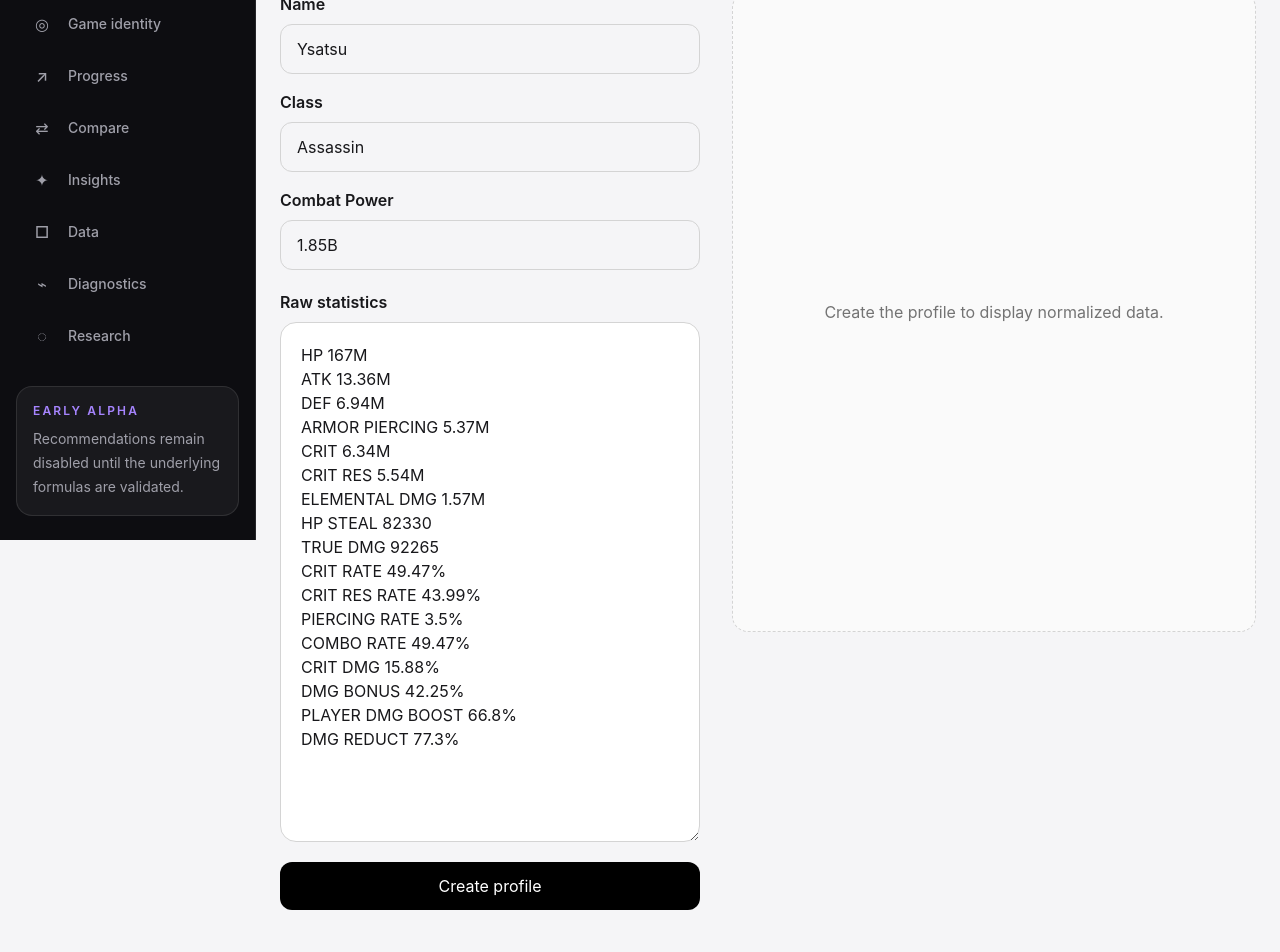
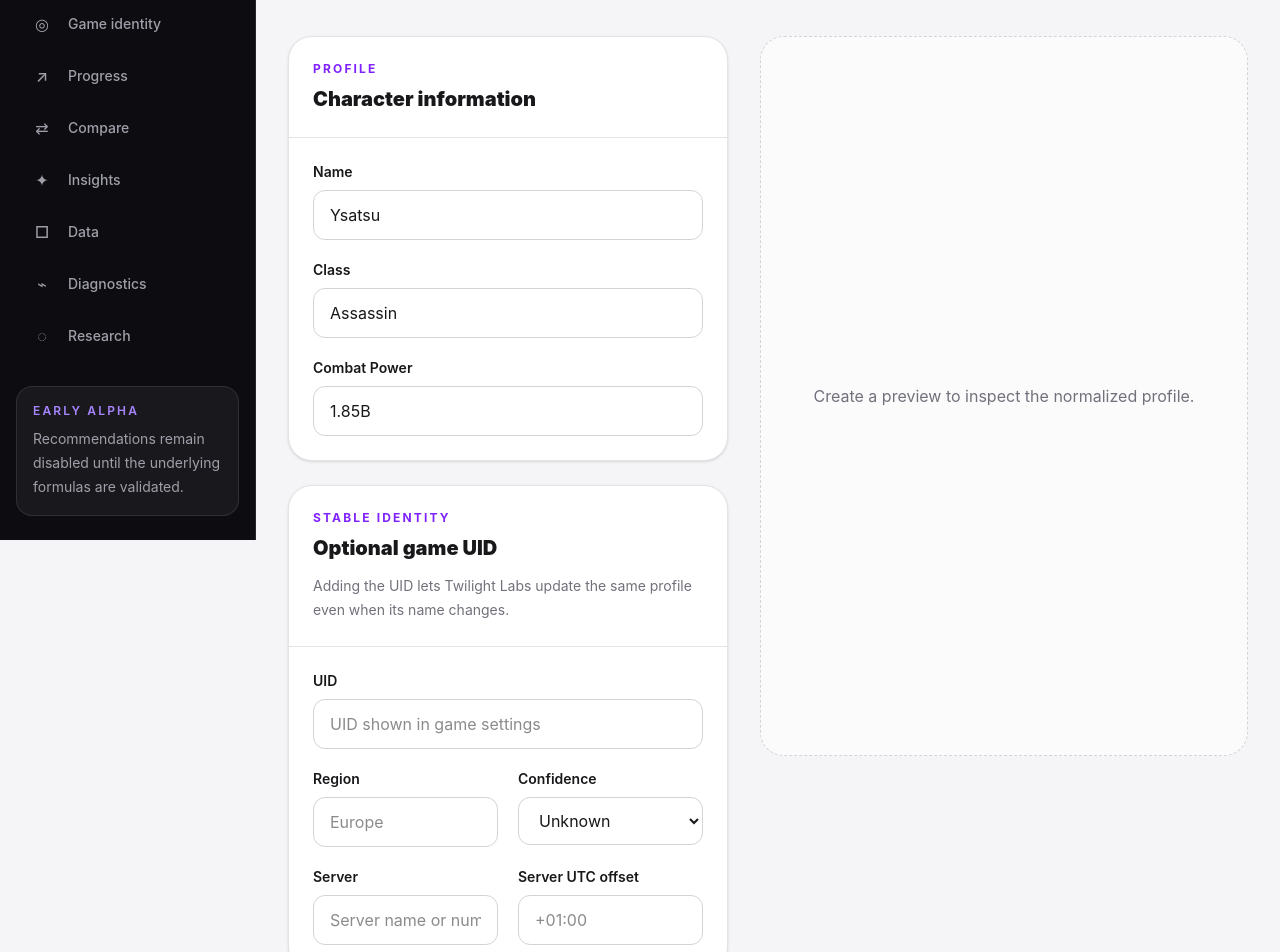
Before and after one commit to adrienmerignac/twilight-labs, a Next.js app in the folder apps/web/: page /import in a window 1280 px wide. Shown: the part 260-1212 px from the top of the page. Built offline with nearby package versions, Linux system fonts and the light colour scheme.

Commit message:
feat(import): update profiles through game UID

```diff
--- a/apps/web/app/import/page.tsx
+++ b/apps/web/app/import/page.tsx
@@ -1,11 +1,25 @@
 "use client";
 
+import {
+  IdentityConfidence,
+  type Character,
+} from "@twilight-labs/domain";
 import {
   createTwilightCharacter,
   type CreateTwilightCharacterInput,
 } from "@twilight-labs/game-twilight";
-import { useState } from "react";
-import { saveCharacter } from "../../lib/character-storage";
+import { Badge } from "@repo/ui/badge";
+import { Button } from "@repo/ui/button";
+import { Card, CardContent, CardHeader } from "@repo/ui/card";
+import { Metric } from "@repo/ui/metric";
+import { PageHeader } from "@repo/ui/page-header";
+import Link from "next/link";
+import { useMemo, useState } from "react";
+
+import {
+  loadCharacters,
+  saveCharacter,
+} from "../../lib/character-storage";
 
 type CharacterResult = ReturnType<typeof createTwilightCharacter>;
 
@@ -27,30 +41,71 @@ DMG BONUS 42.25%
 PLAYER DMG BOOST 66.8%
 DMG REDUCT 77.3%`;
 
+const INITIAL_FORM: CreateTwilightCharacterInput = {
+  name: "Ysatsu",
+  gameClass: "Assassin",
+  cp: "1.85B",
+  rawStats: DEFAULT_STATS,
+  uid: "",
+  server: "",
+  region: "",
+  regionConfidence: IdentityConfidence.Unknown,
+  serverUtcOffset: "",
+};
+
 const formatValue = (
   value: number,
   unit: "flat" | "percent" = "flat",
 ) => {
-  const formatted = value.toLocaleString("fr-FR", {
+  const formatted = value.toLocaleString("en-US", {
     maximumFractionDigits: 2,
   });
 
-  return unit === "percent" ? `${formatted} %` : formatted;
+  return unit === "percent" ? `${formatted}%` : formatted;
+};
+
+const findExistingProfile = (
+  character: CharacterResult,
+): Character | undefined => {
+  const characters = loadCharacters();
+
+  if (character.gameIdentity?.uid) {
+    return characters.find(
+      (candidate) =>
+        candidate.gameIdentity?.uid === character.gameIdentity?.uid,
+    );
+  }
+
+  return characters.find(
+    (candidate) => candidate.id === character.id,
+  );
 };
 
 export default function ImportPage() {
-  const [form, setForm] = useState<CreateTwilightCharacterInput>({
-    name: "Ysatsu",
-    gameClass: "Assassin",
-    cp: "1.85B",
-    rawStats: DEFAULT_STATS,
-  });
-
+  const [form, setForm] =
+    useState<CreateTwilightCharacterInput>(INITIAL_FORM);
   const [character, setCharacter] =
     useState<CharacterResult | null>(null);
+  const [existingProfile, setExistingProfile] =
+    useState<Character | null>(null);
+  const [saved, setSaved] = useState(false);
+  const [error, setError] = useState<string | null>(null);
 
-  const [error, setError] = useState<string | null>(null);
-  const [saved, setSaved] = useState(false);
+  const recognizedCount = character?.stats.length ?? 0;
+
+  const identitySummary = useMemo(() => {
+    if (!character?.gameIdentity) {
+      return "No UID attached";
+    }
+
+    const parts = [
+      character.gameIdentity.uid,
+      character.gameIdentity.region,
+      character.gameIdentity.server,
+    ].filter(Boolean);
+
+    return parts.join(" · ");
+  }, [character]);
 
   const updateField = (
     field: keyof CreateTwilightCharacterInput,
@@ -62,16 +117,18 @@ export default function ImportPage() {
     }));
   };
 
-  const handleImport = () => {
+  const handleCreate = () => {
     try {
       const nextCharacter = createTwilightCharacter(form);
 
       setCharacter(nextCharacter);
+      setExistingProfile(findExistingProfile(nextCharacter) ?? null);
+      setSaved(false);
       setError(null);
-      setSaved(false);
     } catch (caughtError) {
       setCharacter(null);
-
+      setExistingProfile(null);
+      setSaved(false);
       setError(
         caughtError instanceof Error
           ? caughtError.message
@@ -80,170 +137,275 @@ export default function ImportPage() {
     }
   };
 
+  const handleSave = () => {
+    if (!character) {
+      return;
+    }
+
+    saveCharacter(character);
+    setSaved(true);
+    setExistingProfile(character);
+  };
+
   return (
-    <main className="mx-auto flex min-h-screen w-full max-w-7xl flex-col gap-8 px-6 py-12">
-      <header>
-        <p className="text-sm font-semibold uppercase tracking-[0.2em] text-violet-600">
-          Twilight Labs
+    <main className="mx-auto min-h-screen w-full max-w-7xl px-5 py-10 lg:px-8 lg:py-14">
+      <PageHeader
+        eyebrow="Character ingestion"
+        title="Import a character"
+        description="Create or update a normalized profile. A matching UID automatically targets the existing character history."
+        actions={
+          <Link
+            href="/identity"
+            className="rounded-xl border border-zinc-300 bg-white px-5 py-3 text-sm font-semibold transition hover:bg-zinc-100"
+          >
+            Manage identities
+          </Link>
+        }
+      />
+
+      <section className="mt-10 grid gap-8 xl:grid-cols-[440px_1fr]">
+        <div className="flex flex-col gap-6">
+          <Card>
+            <CardHeader>
+              <p className="text-xs font-bold uppercase tracking-[0.18em] text-violet-600">
+                Profile
               </p>
+              <h2 className="mt-2 text-xl font-black">
+                Character information
+              </h2>
+            </CardHeader>
 
-        <h1 className="mt-3 text-4xl font-bold tracking-tight">
-          Import a character
-        </h1>
-
-        <p className="mt-3 max-w-2xl text-neutral-600">
-          Turn information displayed in Ragnarok: Twilight Global into a normalized, usable profile.
-        </p>
-      </header>
-
-      <section className="grid gap-8 xl:grid-cols-[420px_1fr]">
-        <div className="flex flex-col gap-5">
-          <div className="grid gap-4 sm:grid-cols-2 xl:grid-cols-1">
+            <CardContent className="grid gap-5 sm:grid-cols-2 xl:grid-cols-1">
               <label className="flex flex-col gap-2">
-              <span className="font-semibold">Name</span>
-
+                <span className="text-sm font-semibold">Name</span>
                 <input
                   value={form.name}
                   onChange={(event) =>
                     updateField("name", event.target.value)
                   }
-                className="rounded-xl border border-neutral-300 px-4 py-3 outline-none focus:border-violet-500 focus:ring-4 focus:ring-violet-100"
+                  className="rounded-xl border border-zinc-300 px-4 py-3 outline-none focus:border-violet-500 focus:ring-4 focus:ring-violet-100"
                 />
               </label>
 
               <label className="flex flex-col gap-2">
-              <span className="font-semibold">Class</span>
-
+                <span className="text-sm font-semibold">Class</span>
                 <input
                   value={form.gameClass}
                   onChange={(event) =>
                     updateField("gameClass", event.target.value)
                   }
-                className="rounded-xl border border-neutral-300 px-4 py-3 outline-none focus:border-violet-500 focus:ring-4 focus:ring-violet-100"
+                  className="rounded-xl border border-zinc-300 px-4 py-3 outline-none focus:border-violet-500 focus:ring-4 focus:ring-violet-100"
                 />
               </label>
 
               <label className="flex flex-col gap-2">
-              <span className="font-semibold">Combat Power</span>
-
+                <span className="text-sm font-semibold">
+                  Combat Power
+                </span>
                 <input
                   value={form.cp}
                   onChange={(event) =>
                     updateField("cp", event.target.value)
                   }
                   placeholder="1.85B"
-                className="rounded-xl border border-neutral-300 px-4 py-3 font-mono outline-none focus:border-violet-500 focus:ring-4 focus:ring-violet-100"
+                  className="rounded-xl border border-zinc-300 px-4 py-3 font-mono outline-none focus:border-violet-500 focus:ring-4 focus:ring-violet-100"
                 />
               </label>
-          </div>
+            </CardContent>
+          </Card>
+
+          <Card>
+            <CardHeader>
+              <p className="text-xs font-bold uppercase tracking-[0.18em] text-violet-600">
+                Stable identity
+              </p>
+              <h2 className="mt-2 text-xl font-black">
+                Optional game UID
+              </h2>
+              <p className="mt-3 text-sm leading-6 text-zinc-500">
+                Adding the UID lets Twilight Labs update the same profile even
+                when its name changes.
+              </p>
+            </CardHeader>
+
+            <CardContent className="grid gap-5 sm:grid-cols-2">
+              <label className="flex flex-col gap-2 sm:col-span-2">
+                <span className="text-sm font-semibold">UID</span>
+                <input
+                  value={form.uid ?? ""}
+                  onChange={(event) =>
+                    updateField("uid", event.target.value)
+                  }
+                  placeholder="UID shown in game settings"
+                  className="rounded-xl border border-zinc-300 px-4 py-3 font-mono outline-none focus:border-violet-500 focus:ring-4 focus:ring-violet-100"
+                />
+              </label>
+
+              <label className="flex flex-col gap-2">
+                <span className="text-sm font-semibold">Region</span>
+                <input
+                  value={form.region ?? ""}
+                  onChange={(event) =>
+                    updateField("region", event.target.value)
+                  }
+                  placeholder="Europe"
+                  className="rounded-xl border border-zinc-300 px-4 py-3 outline-none focus:border-violet-500 focus:ring-4 focus:ring-violet-100"
+                />
+              </label>
+
+              <label className="flex flex-col gap-2">
+                <span className="text-sm font-semibold">
+                  Confidence
+                </span>
+                <select
+                  value={
+                    form.regionConfidence ??
+                    IdentityConfidence.Unknown
+                  }
+                  onChange={(event) =>
+                    updateField(
+                      "regionConfidence",
+                      event.target.value,
+                    )
+                  }
+                  className="rounded-xl border border-zinc-300 bg-white px-4 py-3"
+                >
+                  <option value={IdentityConfidence.Unknown}>
+                    Unknown
+                  </option>
+                  <option value={IdentityConfidence.Inferred}>
+                    Inferred
+                  </option>
+                  <option value={IdentityConfidence.Verified}>
+                    Verified
+                  </option>
+                </select>
+              </label>
+
+              <label className="flex flex-col gap-2">
+                <span className="text-sm font-semibold">Server</span>
+                <input
+                  value={form.server ?? ""}
+                  onChange={(event) =>
+                    updateField("server", event.target.value)
+                  }
+                  placeholder="Server name or number"
+                  className="rounded-xl border border-zinc-300 px-4 py-3 outline-none focus:border-violet-500 focus:ring-4 focus:ring-violet-100"
+                />
+              </label>
+
+              <label className="flex flex-col gap-2">
+                <span className="text-sm font-semibold">
+                  Server UTC offset
+                </span>
+                <input
+                  value={form.serverUtcOffset ?? ""}
+                  onChange={(event) =>
+                    updateField(
+                      "serverUtcOffset",
+                      event.target.value,
+                    )
+                  }
+                  placeholder="+01:00"
+                  className="rounded-xl border border-zinc-300 px-4 py-3 font-mono outline-none focus:border-violet-500 focus:ring-4 focus:ring-violet-100"
+                />
+              </label>
+            </CardContent>
+          </Card>
 
           <label className="flex flex-col gap-2">
             <span className="font-semibold">Raw statistics</span>
-
             <textarea
               value={form.rawStats}
               onChange={(event) =>
                 updateField("rawStats", event.target.value)
               }
-              className="min-h-[520px] resize-y rounded-2xl border border-neutral-300 bg-white p-5 font-mono text-sm leading-7 outline-none focus:border-violet-500 focus:ring-4 focus:ring-violet-100"
+              className="min-h-[520px] resize-y rounded-3xl border border-zinc-300 bg-white p-5 font-mono text-sm leading-7 outline-none focus:border-violet-500 focus:ring-4 focus:ring-violet-100"
               spellCheck={false}
             />
           </label>
 
-          <button
-            type="button"
-            onClick={handleImport}
-            className="rounded-xl bg-black px-6 py-3 font-semibold text-white transition hover:bg-neutral-800"
-          >
-            Create profile
-          </button>
-
-          {character && (
-            <button
-              type="button"
-              onClick={() => {
-                saveCharacter(character);
-                setSaved(true);
-              }}
-              className="rounded-xl border border-neutral-300 px-6 py-3 font-semibold transition hover:bg-neutral-100"
-            >
-              Save profile
-            </button>
-          )}
-
-          {saved && (
-            <p className="rounded-xl border border-emerald-200 bg-emerald-50 p-4 text-emerald-800">
-              Profile saved locally.
-            </p>
-          )}
+          <Button onClick={handleCreate}>Create preview</Button>
 
           {error && (
-            <p className="rounded-xl border border-red-200 bg-red-50 p-4 text-red-800">
-              {error}
-            </p>
+            <Badge variant="danger">{error}</Badge>
           )}
         </div>
 
         <div>
-          {!character && (
-            <div className="flex min-h-[640px] items-center justify-center rounded-2xl border border-dashed border-neutral-300 bg-neutral-50 p-8 text-center text-neutral-500">
-              Create the profile to display normalized data.
+          {!character ? (
+            <div className="flex min-h-[720px] items-center justify-center rounded-3xl border border-dashed border-zinc-300 bg-white/60 p-8 text-center text-zinc-500">
+              Create a preview to inspect the normalized profile.
             </div>
+          ) : (
+            <div className="flex flex-col gap-6">
+              {existingProfile && (
+                <Card className="border-amber-200 bg-amber-50">
+                  <CardContent>
+                    <div className="flex flex-wrap items-center justify-between gap-4">
+                      <div>
+                        <p className="font-bold text-amber-950">
+                          Existing profile detected
+                        </p>
+                        <p className="mt-2 text-sm leading-6 text-amber-800">
+                          Saving will update {existingProfile.name} and create
+                          a new history snapshot when values changed.
+                        </p>
+                      </div>
+                      <Badge variant="warning">Update mode</Badge>
+                    </div>
+                  </CardContent>
+                </Card>
               )}
 
-          {character && (
-            <div className="flex flex-col gap-6">
-              <section className="rounded-2xl border border-neutral-200 bg-white p-6">
-                <p className="text-sm font-semibold uppercase tracking-wider text-violet-600">
+              <section className="grid gap-4 sm:grid-cols-2 xl:grid-cols-4">
+                <Metric
+                  label="Character"
+                  value={character.name}
+                  detail={character.gameClass}
+                />
+                <Metric
+                  label="Combat Power"
+                  value={character.cp.toLocaleString("en-US")}
+                />
+                <Metric
+                  label="Recognized stats"
+                  value={String(recognizedCount)}
+                />
+                <Metric
+                  label="Game identity"
+                  value={character.gameIdentity ? "Linked" : "Missing"}
+                  detail={identitySummary}
+                />
+              </section>
+
+              <Card className="overflow-hidden">
+                <CardHeader className="flex flex-wrap items-center justify-between gap-4">
+                  <div>
+                    <p className="text-xs font-bold uppercase tracking-[0.18em] text-violet-600">
                       Normalized profile
                     </p>
-
-                <div className="mt-4 flex flex-wrap items-end justify-between gap-4">
-                  <div>
-                    <h2 className="text-3xl font-bold">
+                    <h2 className="mt-2 text-2xl font-black">
                       {character.name}
                     </h2>
-
-                    <p className="mt-1 text-neutral-600">
-                      {character.gameClass}
-                    </p>
                   </div>
 
-                  <div className="text-right">
-                    <p className="text-sm text-neutral-500">
-                      Combat Power
-                    </p>
-
-                    <strong className="font-mono text-2xl">
-                      {character.cp.toLocaleString("fr-FR")}
-                    </strong>
-                  </div>
-                </div>
-              </section>
-
-              <section className="overflow-hidden rounded-2xl border border-neutral-200 bg-white">
-                <header className="flex items-center justify-between border-b border-neutral-200 p-5">
-                  <h2 className="font-semibold">
-                    Recognized statistics
-                  </h2>
-
-                  <span className="rounded-full bg-violet-100 px-3 py-1 text-sm font-medium text-violet-700">
-                    {character.stats.length}
-                  </span>
-                </header>
+                  <Button onClick={handleSave}>
+                    {existingProfile ? "Save profile update" : "Save profile"}
+                  </Button>
+                </CardHeader>
 
                 <div className="grid sm:grid-cols-2">
                   {character.stats.map((stat, index) => (
                     <article
                       key={`${stat.id}-${index}`}
-                      className="flex items-center justify-between gap-4 border-b border-neutral-200 p-4 odd:sm:border-r"
+                      className="flex items-center justify-between gap-4 border-b border-zinc-200 p-5 odd:sm:border-r"
                     >
                       <div>
                         <p className="font-semibold">
                           {stat.label}
                         </p>
-
-                        <p className="font-mono text-xs text-neutral-500">
+                        <p className="mt-1 font-mono text-xs text-zinc-400">
                           {stat.id} · {stat.category}
                         </p>
                       </div>
@@ -254,14 +416,19 @@ export default function ImportPage() {
                     </article>
                   ))}
                 </div>
-              </section>
+              </Card>
 
-              <details className="rounded-2xl border border-neutral-200 bg-neutral-50">
-                <summary className="cursor-pointer p-4 font-semibold">
+              {saved && (
+                <Badge variant="success">
+                  Profile saved successfully.
+                </Badge>
+              )}
+
+              <details className="rounded-3xl border border-zinc-200 bg-white">
+                <summary className="cursor-pointer p-5 font-semibold">
                   Character JSON
                 </summary>
-
-                <pre className="overflow-x-auto border-t border-neutral-200 p-4 text-xs">
+                <pre className="overflow-x-auto border-t border-zinc-200 p-5 text-xs">
                   {JSON.stringify(character, null, 2)}
                 </pre>
               </details>
--- a/packages/game-twilight/src/create-character.ts
+++ b/packages/game-twilight/src/create-character.ts
@@ -1,7 +1,10 @@
 import {
+  IdentityConfidence,
   SourceType,
   type Character,
+  type GameIdentity,
 } from "@twilight-labs/domain";
+import { parseNumber } from "@twilight-labs/parser";
 
 import { parseTwilightStats } from "./parse-stats";
 
@@ -11,6 +14,11 @@ export interface CreateTwilightCharacterInput {
   gameClass: string;
   cp: string;
   rawStats: string;
+  uid?: string;
+  server?: string;
+  region?: string;
+  regionConfidence?: IdentityConfidence;
+  serverUtcOffset?: string;
 }
 
 const createCharacterId = (name: string): string =>
@@ -22,31 +30,24 @@ const createCharacterId = (name: string): string =>
     .replace(/[^a-z0-9]+/g, "-")
     .replace(/^-|-$/g, "");
 
-const parseCombatPower = (input: string): number => {
-  const normalized = input
-    .trim()
-    .replace(/\s+/g, "")
-    .replace(",", ".");
+const createGameIdentity = (
+  input: CreateTwilightCharacterInput,
+): GameIdentity | undefined => {
+  const uid = input.uid?.trim();
 
-  const match = normalized.match(
-    /^(\d+(?:\.\d+)?)([KMBT])?$/i,
-  );
-
-  if (!match) {
-    throw new Error(`Invalid combat power: "${input}"`);
+  if (!uid) {
+    return undefined;
   }
 
-  const value = Number(match[1]);
-  const suffix = match[2]?.toUpperCase();
-
-  const multipliers: Readonly<Record<string, number>> = {
-    K: 1_000,
-    M: 1_000_000,
-    B: 1_000_000_000,
-    T: 1_000_000_000_000,
+  return {
+    gameId: "ragnarok-twilight-global",
+    uid,
+    server: input.server?.trim() || undefined,
+    region: input.region?.trim() || undefined,
+    regionConfidence:
+      input.regionConfidence ?? IdentityConfidence.Unknown,
+    serverUtcOffset: input.serverUtcOffset?.trim() || undefined,
   };
-
-  return value * (suffix ? multipliers[suffix] ?? 1 : 1);
 };
 
 export function createTwilightCharacter(
@@ -63,11 +64,18 @@ export function createTwilightCharacter(
     throw new Error("Character class is required.");
   }
 
+  const combatPower = parseNumber(input.cp);
+
+  if (combatPower.unit !== "flat") {
+    throw new Error("Combat power must be a flat numeric value.");
+  }
+
   return {
     id: input.id?.trim() || createCharacterId(name),
+    gameIdentity: createGameIdentity(input),
     name,
     gameClass,
-    cp: parseCombatPower(input.cp),
+    cp: combatPower.value,
     stats: parseTwilightStats(input.rawStats),
     metadata: {
       source: SourceType.Manual,
```
Also changed, not shown: 1 other file (tests, documents, lock files or other folders). Lines whose indentation alone changed are shown as unchanged.
